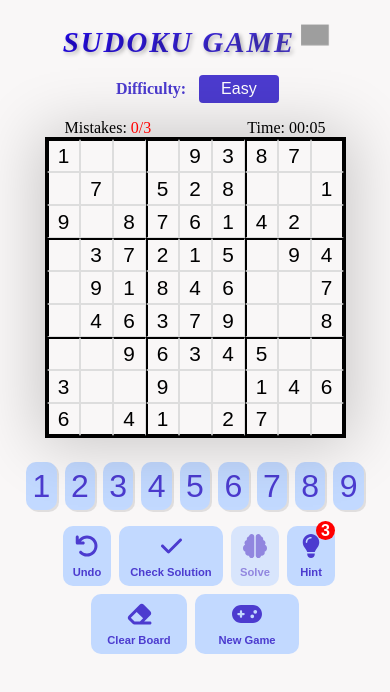
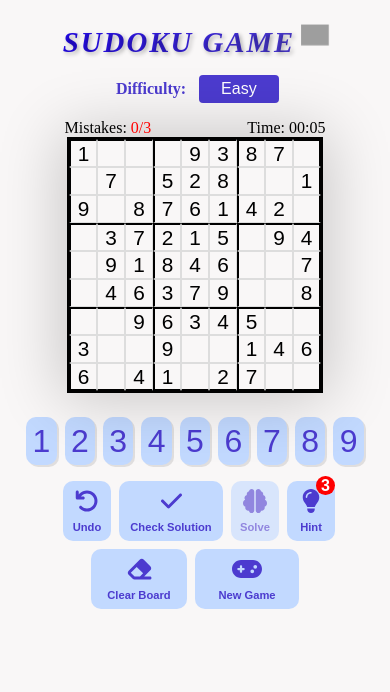
Before and after one commit to ahmadfa-lb/Sudoku-Game-in-React-and-TypeScript, a React (Vite) app: page / in a window 390 px wide. Shown: the top 692 px of the page. Built offline with nearby package versions, Linux system fonts and the light colour scheme; grey boxes are pictures that could not be loaded.

Commit message:
adding a logo + fixing something

```diff
--- a/index.html
+++ b/index.html
@@ -2,7 +2,7 @@
 <html lang="en">
   <head>
     <meta charset="UTF-8" />
-    <link rel="icon" type="image/svg+xml" href="/vite.svg" />
+    <link rel="icon" type="image/png" href="./src/assets/sudoku-logo.png" />
     <meta name="viewport" content="width=device-width, initial-scale=1.0" />
     <title>Sudoku Game</title>
   </head>
--- a/src/components/SudokuGrid/SudokuGrid.css
+++ b/src/components/SudokuGrid/SudokuGrid.css
@@ -81,8 +81,8 @@
 
 @media (max-width: 390px){
   .sudoku-cell {
-    width: 33px;
-    height: 33px;
+    width: 28px;
+    height: 28px;
     font-size: 1.3rem;
   }
 }
```
Also changed, not shown: src/assets/sudoku-logo.png (added).
